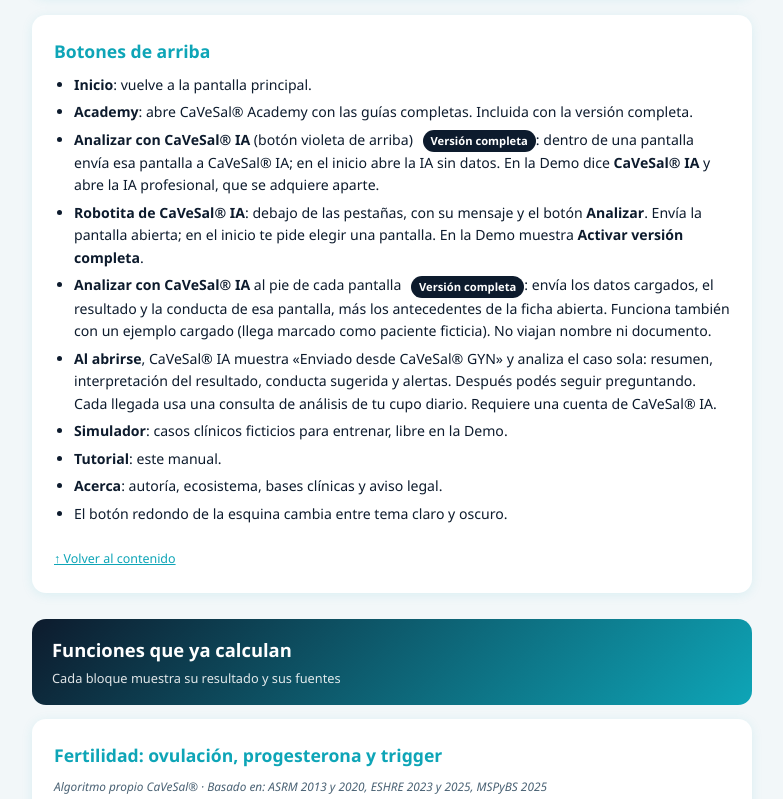
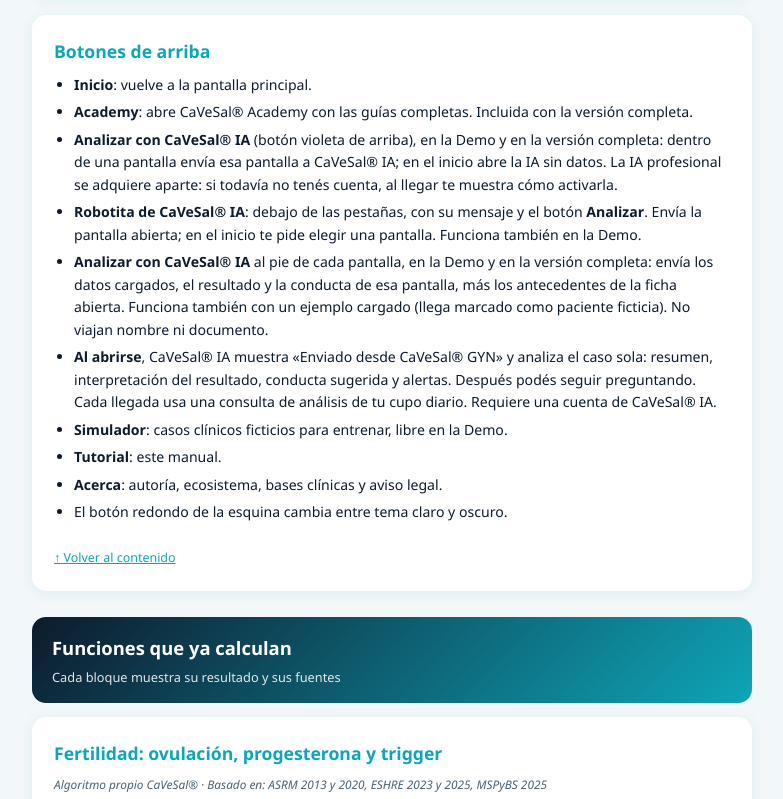
Before and after one commit to cavesal/cavesal-gyn, a plain HTML site: page manual.html in a window 1280 px wide. Shown: the part 5709-6508 px from the top of the page, without its empty margins (248-1031 px from the left). Drawn offline with Linux system fonts and the light colour scheme.

Commit message:
Manual: puente a la IA también en la Demo
Co-authored-by: Perplexity <noreply@perplexity.ai>

```diff
--- a/manual.html
+++ b/manual.html
@@ -147,9 +147,9 @@
   <ul class="list">
     <li><b>Inicio</b>: vuelve a la pantalla principal.</li>
     <li><b>Academy</b>: abre CaVeSal® Academy con las guías completas. Incluida con la versión completa.</li>
-    <li><b>Analizar con CaVeSal® IA</b> (botón violeta de arriba) <span class="badge b-full">Versión completa</span>: dentro de una pantalla envía esa pantalla a CaVeSal® IA; en el inicio abre la IA sin datos. En la Demo dice <b>CaVeSal® IA</b> y abre la IA profesional, que se adquiere aparte.</li>
-    <li><b>Robotita de CaVeSal® IA</b>: debajo de las pestañas, con su mensaje y el botón <b>Analizar</b>. Envía la pantalla abierta; en el inicio te pide elegir una pantalla. En la Demo muestra <b>Activar versión completa</b>.</li>
-    <li><b>Analizar con CaVeSal® IA</b> al pie de cada pantalla <span class="badge b-full">Versión completa</span>: envía los datos cargados, el resultado y la conducta de esa pantalla, más los antecedentes de la ficha abierta. Funciona también con un ejemplo cargado (llega marcado como paciente ficticia). No viajan nombre ni documento.</li>
+    <li><b>Analizar con CaVeSal® IA</b> (botón violeta de arriba), en la Demo y en la versión completa: dentro de una pantalla envía esa pantalla a CaVeSal® IA; en el inicio abre la IA sin datos. La IA profesional se adquiere aparte: si todavía no tenés cuenta, al llegar te muestra cómo activarla.</li>
+    <li><b>Robotita de CaVeSal® IA</b>: debajo de las pestañas, con su mensaje y el botón <b>Analizar</b>. Envía la pantalla abierta; en el inicio te pide elegir una pantalla. Funciona también en la Demo.</li>
+    <li><b>Analizar con CaVeSal® IA</b> al pie de cada pantalla, en la Demo y en la versión completa: envía los datos cargados, el resultado y la conducta de esa pantalla, más los antecedentes de la ficha abierta. Funciona también con un ejemplo cargado (llega marcado como paciente ficticia). No viajan nombre ni documento.</li>
     <li><b>Al abrirse</b>, CaVeSal® IA muestra «Enviado desde CaVeSal® GYN» y analiza el caso sola: resumen, interpretación del resultado, conducta sugerida y alertas. Después podés seguir preguntando. Cada llegada usa una consulta de análisis de tu cupo diario. Requiere una cuenta de CaVeSal® IA.</li>
     <li><b>Simulador</b>: casos clínicos ficticios para entrenar, libre en la Demo.</li>
     <li><b>Tutorial</b>: este manual.</li>
@@ -399,7 +399,7 @@
 <section>
   <h2>Academy e IA</h2>
   <p><b>CaVeSal® Academy</b> reúne las guías clínicas completas de todas las apps, incluidas las de ginecología, endocrinología y fertilidad. Está incluida con la versión completa: al tocar Academy desde la app, se abre con tu acceso.</p>
-  <p><b>CaVeSal® IA</b> es la inteligencia artificial profesional. Se adquiere aparte. Desde la versión completa de GYN le enviás el caso de cualquier pantalla y lo analiza sola al abrirse. Además busca en las fichas de GYN y en las guías de la Historia Clínica relacionadas.</p>
+  <p><b>CaVeSal® IA</b> es la inteligencia artificial profesional. Se adquiere aparte. Desde GYN (Demo o versión completa) le enviás el caso de cualquier pantalla y lo analiza sola al abrirse. Además busca en las fichas de GYN y en las guías de la Historia Clínica relacionadas.</p>
 </section>
 <section>
   <h2>Acerca</h2>
--- a/sw.js
+++ b/sw.js
@@ -1,5 +1,5 @@
 /* CaVeSal® GYN — service worker. Subir VERSION en cada publicación. */
-const VERSION = "cavesal-gyn-v22";
+const VERSION = "cavesal-gyn-v23";
 const PRECACHE = [
   "./",
   "./acerca.html",
```
